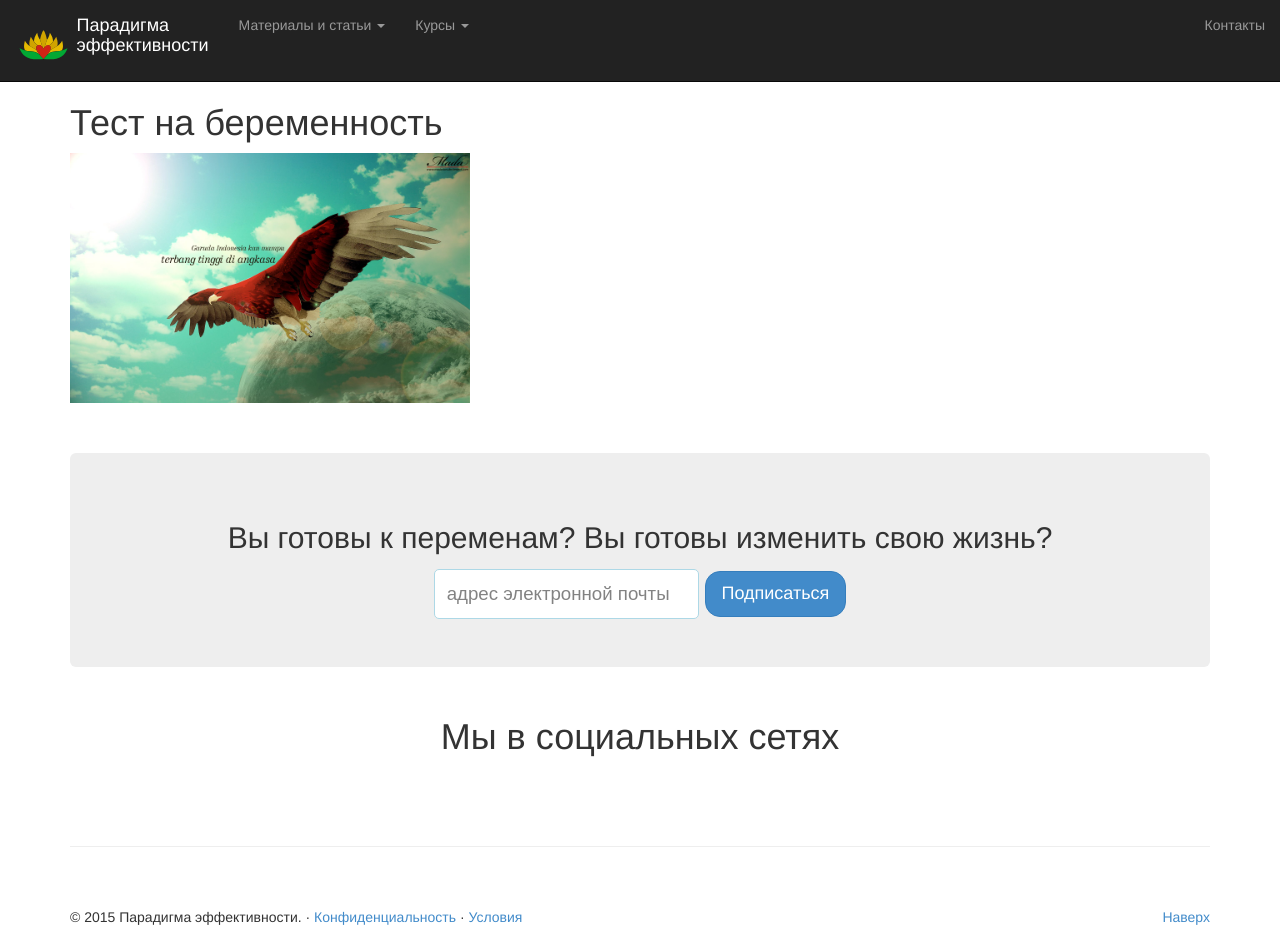
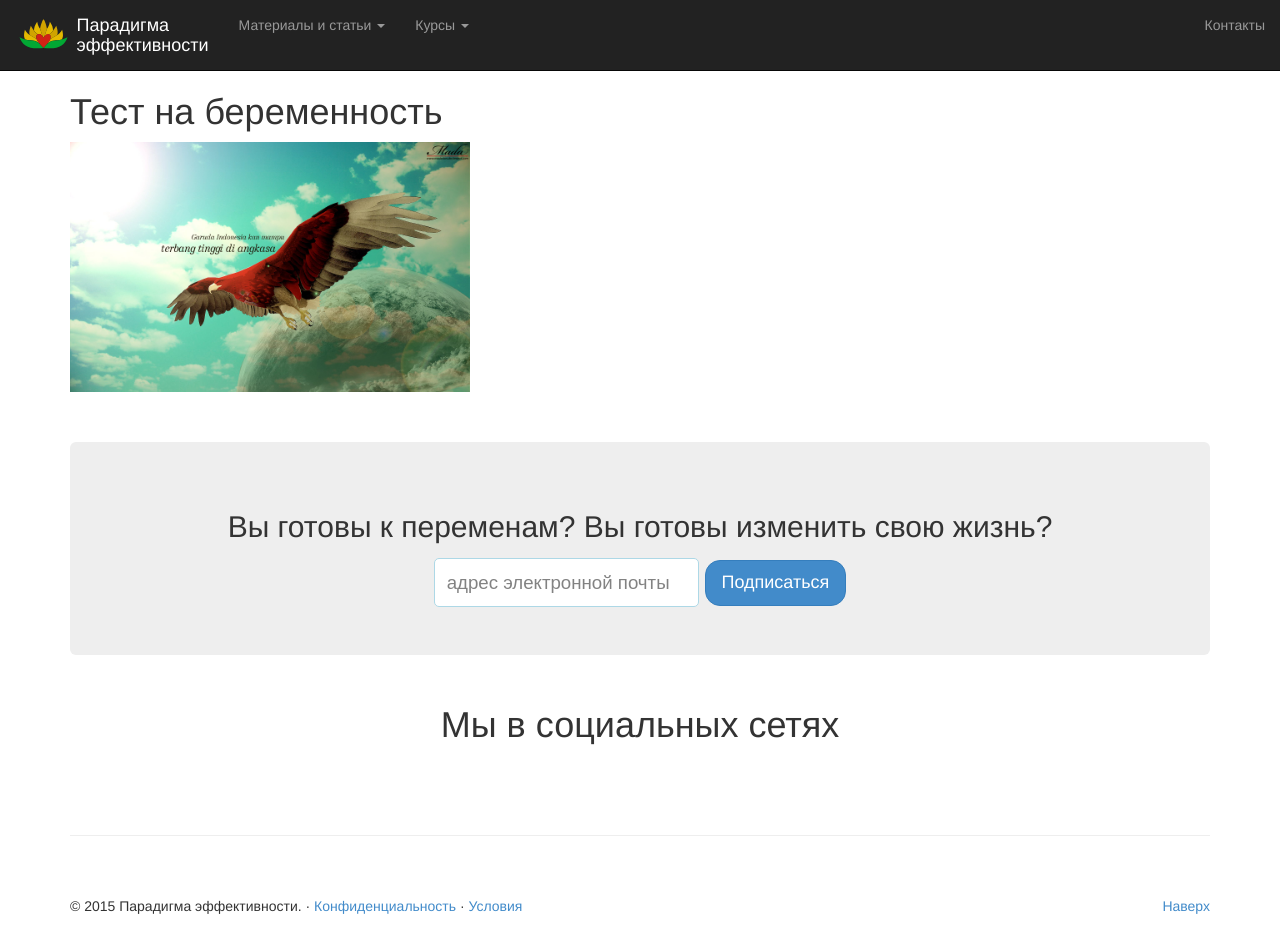
Before and after one commit to EfficiencyParadigm/EfficiencyParadigm.github.io, a Jekyll site: the page built from TestGaruda.md, in a window 1280 px wide and 947 px high. Built offline with Jekyll 4.4.1, drawn with Linux system fonts in a browser that asks for light colours.

Commit message:
Update navbarcontent.html

```diff
--- a/_includes/navbarcontent.html
+++ b/_includes/navbarcontent.html
@@ -6,9 +6,9 @@
 			<span class="icon-bar"></span>
 			<span class="icon-bar"></span>
 		</button>
-		<a class="navbar-brand" href="/" style:"vertical-align: middle;">
-	        	<img alt="Brand" src="/images/logo.svg" style="max-height: 40px;">
-	        	<div style="display: inline-block;">Парадигма<br />эффективности</div>
+		<a class="navbar-brand" href="/">
+	        	<img alt="Brand" src="/images/logo.svg" style="max-height: 40px; vertical-align: middle;">
+	        	<div style="display: inline-block; vertical-align: middle;">Парадигма<br />эффективности</div>
 	      	</a>
 	</div>
 
```
